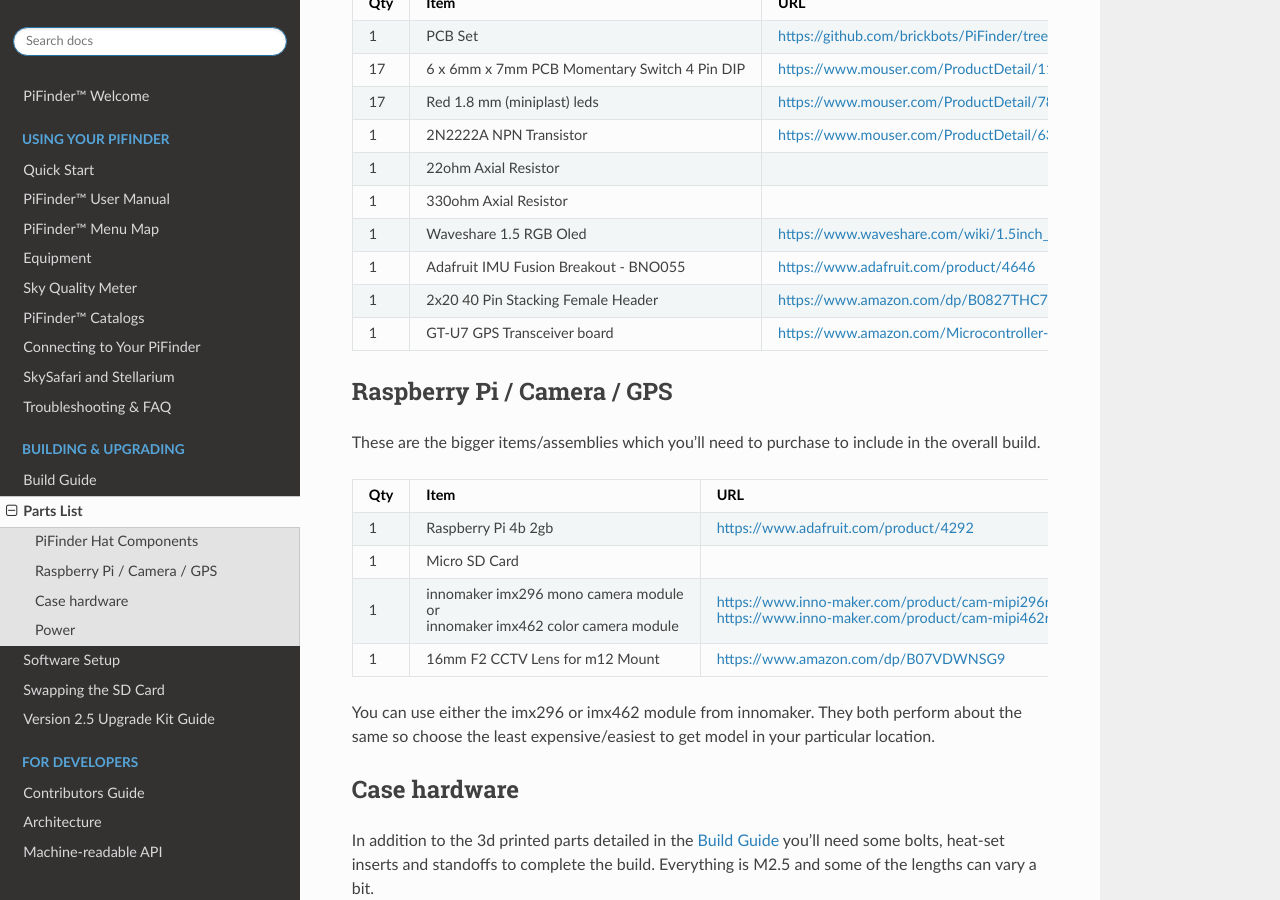
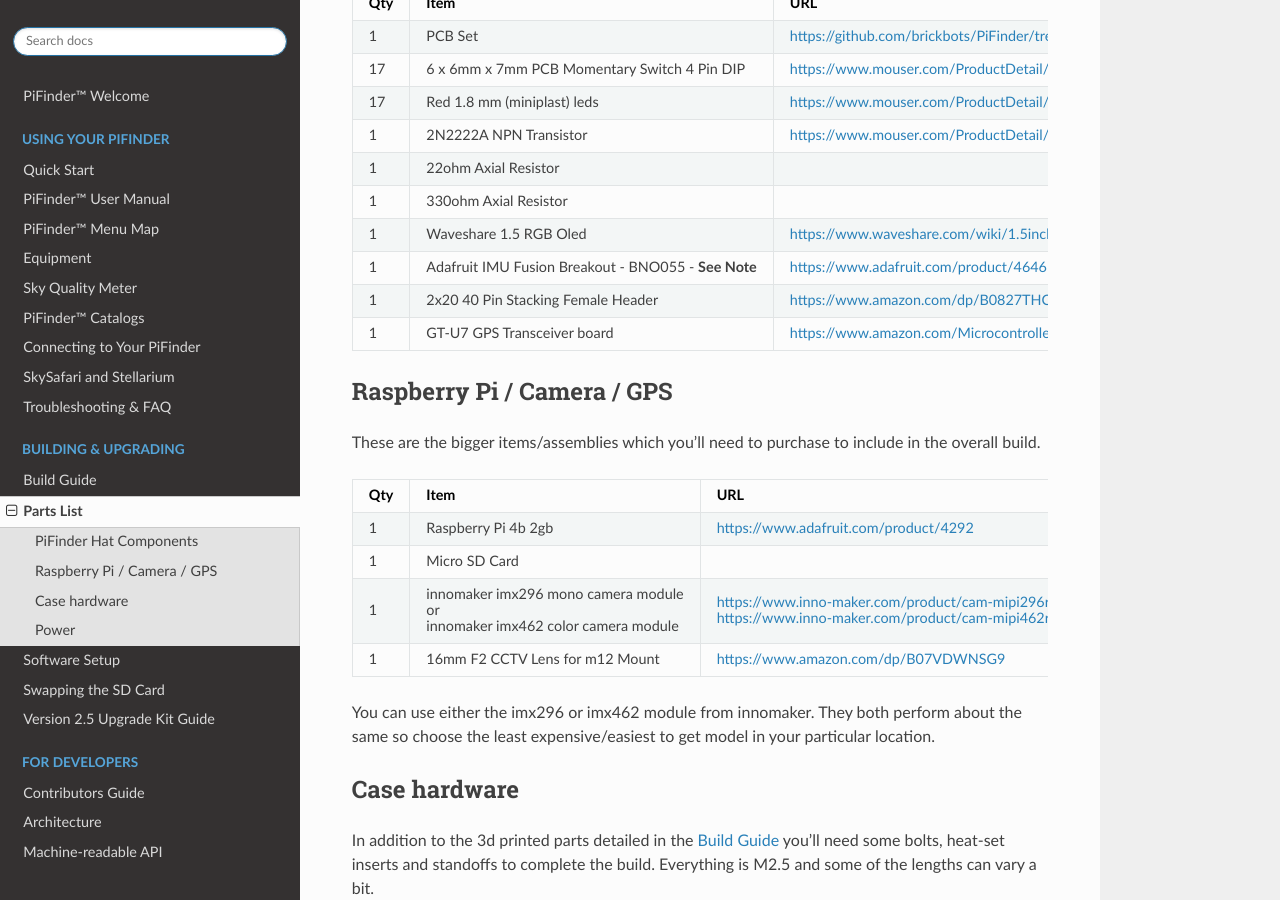
Before and after one commit to brickbots/PiFinder, a Sphinx documentation site: the page built from docs/source/BOM.rst, in a window 1280 px wide and 900 px high, scrolled down 445 px. Built offline with Sphinx 7.4.7 and the Read the Docs theme 3.1.0, drawn with Linux system fonts in a browser that asks for light colours.

Commit message:
docs(bom): flag the IMU item cell with a bold pointer to its note
Co-Authored-By: Claude Fable 5 <noreply@anthropic.com>
Claude-Session: https://claude.ai/code/session_011LjVuC4YMM5FGMRaeLh8q1

```diff
--- a/docs/source/BOM.rst
+++ b/docs/source/BOM.rst
@@ -47,7 +47,7 @@ These are the electronic bits needed to build the Display/Keypad unit that fits
      - `https://www.waveshare.com/wiki/1.5inch_RGB_OLED_Module <https://www.waveshare.com/wiki/1.5inch_RGB_OLED_Module>`_
      -
    * - 1
-     - Adafruit IMU Fusion Breakout - BNO055
+     - Adafruit IMU Fusion Breakout - BNO055 - **See Note**
      - https://www.adafruit.com/product/4646
      - Order product 4646 exactly. Adafruit sells another BNO055 board (product
        2472) that looks very similar, but its data pins are in a different
```
